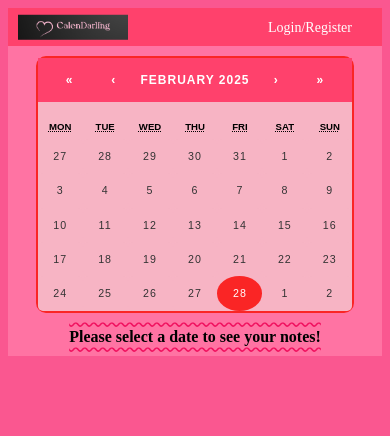
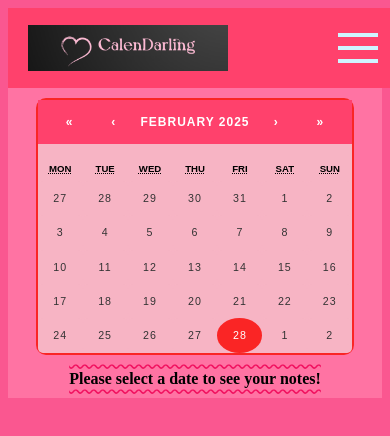
Before and after one commit to TwiceG/calendarling, a React (Vite) app: page /week-planner in a window 390 px wide. Shown: the top 436 px of the page. Built offline with nearby package versions, Linux system fonts and the light colour scheme; no server answers.

Commit message:
add hamburger menu for smaller screen and adjusted the layout for it

```diff
--- a/src/components/NavBar.jsx
+++ b/src/components/NavBar.jsx
@@ -1,39 +1,56 @@
-import { Link } from 'react-router-dom';
-import '../style/NavBar.css';
-import logo from '../assets/CalenDarling-logo4.png';
+import { useState } from "react";
+import { Link } from "react-router-dom";
+import "../style/NavBar.css";
+import logo from "../assets/CalenDarling-logo4.png";
 
 const NavBar = () => {
+    const [menuOpen, setMenuOpen] = useState(false);
+    const isLoggedIn = localStorage.getItem("username");
 
-    const isLoggedIn = localStorage.getItem('username');
+    const toggleMenu = () => {
+        setMenuOpen(!menuOpen);
+    };
 
     return (
-        <nav className="navbar">
-            <ul className="nav-list">
-                <li className="nav-item">
-                    <Link to="/" className="home-link" id='home'><img className='navbar-logo' src={logo} alt="calendarling-logo" /></Link>
-                </li>
-            </ul>
+        <nav className={`navbar ${menuOpen ? "active" : ""}`}>
+            <div className="navbar-container">
+                <Link to="/" className="home-link">
+                    <img className="navbar-logo" src={logo} alt="calendarling-logo" />
+                </Link>
 
-            <div className="auth-list">
+                <div className="hamburger" onClick={toggleMenu}>
+                    <span className="hamburger-bar"></span>
+                    <span className="hamburger-bar"></span>
+                    <span className="hamburger-bar"></span>
+                </div>
+
+                <ul className={`nav-list ${menuOpen ? "open" : ""}`}>
                     {isLoggedIn ? (
                         <>
                             <li className="nav-item">
-                            <Link to="/week-planner" className="nav-link">Planner</Link>
+                                <Link to="/week-planner" className="nav-link" onClick={toggleMenu}>
+                                    Planner
+                                </Link>
                             </li>
                             <li className="nav-item">
-                            <Link to="/chill" className="nav-link">Chill</Link>
+                                <Link to="/chill" className="nav-link" onClick={toggleMenu}>
+                                    Chill
+                                </Link>
                             </li>
-                        <div className="user-actions">
                             <li className="nav-item">
-                                <Link to="/logout" className="nav-link">Logout</Link>
+                                <Link to="/logout" className="nav-link" onClick={toggleMenu}>
+                                    Logout
+                                </Link>
                             </li>
-                        </div>
                         </>
                     ) : (
                         <li className="nav-item">
-                        <Link to="/login-register" className="nav-link">Login/Register</Link>
+                            <Link to="/login-register" className="nav-link" onClick={toggleMenu}>
+                                Login/Register
+                            </Link>
                         </li>
                     )}
+                </ul>
             </div>
         </nav>
     );
--- a/src/routes/Home.jsx
+++ b/src/routes/Home.jsx
@@ -27,7 +27,8 @@ const Home = () => {
             </h1>
             <h2>This is </h2>
             <h1>
-                <img className='logo' src={logo} alt="calendarling-logo" />
+                {name}
+                {/* <img className='logo' src={logo} alt="calendarling-logo" /> */}
             </h1>
         </div>
     );
--- a/src/style/App.css
+++ b/src/style/App.css
@@ -1,4 +1,4 @@
 body {
-   background-color: #FF73A3;
+   /* background-color: #FF73A3; */
    background-color: #fa5790;
 }
--- a/src/style/Chill.css
+++ b/src/style/Chill.css
@@ -30,6 +30,7 @@
 }
 
 .chill-btn {
+    margin-top: 80px; /* Adjust for navbar fixed position  */
     padding: 15px 30px;
     font-size: 20px;
     background-color: rgb(238, 106, 220);
--- a/src/style/NavBar.css
+++ b/src/style/NavBar.css
@@ -1,114 +1,100 @@
 /* Navbar container */
 .navbar {
-    position: relative;
+    position: fixed;
+    width: 100%;
+    background-color: #FF416C;
+    padding: 2px 20px;
     display: flex;
-    justify-content: space-between; /* Space between items, aligning the home button to the center */
+    justify-content: space-between;
     align-items: center;
-    background-color: #FF416C;
-    padding: 15px 20px;
-    position: relative;
+    z-index: 1000;
   }
 
+  .navbar-container {
+    width: 100%;
+    display: flex;
+    align-items: center;
+    justify-content: space-between;
+  }
 
-/* Navbar list that holds all nav items */
+  .home-link {
+    display: flex;
+    align-items: center;
+  }
+
+  .navbar-logo {
+    width: 200px;
+  }
+
+  /* Navbar list */
   .nav-list {
     list-style: none;
     display: flex;
+    gap: 30px;
     margin: 0;
     padding: 0;
-    width: 100%; /* Make the nav list span the entire width of the navbar */
-    justify-content: center; /* This ensures the Home button is centered */
   }
 
-/* Individual nav items */
   .nav-item {
-    margin-right: 30px; /* Space between items */
+    margin: 0;
   }
 
-/* Remove margin for the last item */
-.nav-item:last-child {
-    margin-right: 0;
-}
-
-/* Styling the links */
   .nav-link {
-    color: #fff;
+    color: #ffffff;
     text-decoration: none;
     font-size: 18px;
     padding: 10px 15px;
     transition: background-color 0.3s ease;
-    border-radius: 5px; /* Rounded corners */
+    border-radius: 5px;
   }
 
-/* Hover effect for links */
   .nav-link:hover {
     background-color: #fd88b1;
-    color: #f4f4f4;
+    color: #ffffff;
   }
 
-/* This will push user actions (login, register, logout) to the right */
-.user-actions {
-    display: flex;       /* Ensure items are displayed in a row */
-    gap: 20px;           /* Space between the buttons */
-    align-items: center; /* Align vertically if needed */
-    justify-content: flex-end; /* Align to the right side of the navbar */
-    margin-left: auto;   /* Push the items to the far right */
+  /* Hamburger menu */
+  .hamburger {
+    display: none;
+    flex-direction: column;
+    justify-content: space-between;
+    width: 40px;
+    height: 30px;
+    cursor: pointer;
   }
 
-
-/* Remove the unnecessary <ul> around the user-actions */
-.auth-list {
-    display: flex; /* Ensures the items inside auth-list are in a row */
-    list-style: none;
-    margin: 0;
-    padding: 0;
+  .hamburger-bar {
+    width: 100%;
+    height: 4px;
+    background-color: #cff4ff;
+    transition: all 0.3s ease-in-out;
   }
 
-#home {
-    position: absolute;  /* Position the home button independently of the flex layout */
-    top: 50%;  /* Center vertically */
-    left: 50%;  /* Center horizontally */
-    height: 100%;
-    transform: translate(-50%, -80%);  /* Adjust the button's position to truly center it */
+  /* Mobile Styles */
+  @media screen and (max-width: 768px) {
+    .hamburger {
+      display: flex;
     }
 
-.navbar-logo {
+    .nav-list {
+      position: absolute;
+      top: 100%;
+      right: 0;
+      background: #FF416C;
+      flex-direction: column;
       width: 200px;
-    display: flex;
-    transform: translate(0,5%);
+      height: auto;
+      padding: 20px;
+      border-radius: 5px;
+      transform: translateX(100%);
+      transition: transform 0.3s ease-in-out;
     }
 
-
-/* Responsive adjustments for small screens */
-@media screen and (max-width: 768px) {
-    /* Reduce the size of the navbar */
-    .navbar {
-        padding: 10px 15px;
+    .nav-list.open {
+      transform: translateX(0);
     }
 
-    /* Navbar list that holds all nav items */
-    .nav-list {
-        justify-content: flex-start; /* Align items to the left */
-        width: auto;  /* Allow list to shrink to fit items */
+    .nav-item {
+      margin-bottom: 15px;
     }
-
-    /* Navbar items */
-    .nav-item {
-        margin-right: 20px;  /* Reduced spacing between items */
   }
-
-    /* Adjust font size on mobile */
-    .nav-link {
-        font-size: 14px;  /* Smaller font size for mobile */
-    }
-    #home {
-        position:absolute;
-        margin-left: -100px;
-        transform: translate(-70%, -75%);
-    }
-
-    .navbar-logo {
-        width: 110px;
-    }
-
-}
--- a/src/style/WeeklyPlanner.css
+++ b/src/style/WeeklyPlanner.css
@@ -7,12 +7,14 @@
     flex-direction: column; /* Arrange items vertically */
     align-items: center;
     padding: 20px;
+
 }
 
 .calendar-container {
     margin-bottom: 20px;
     display: flex;
     justify-content: center;
+    margin-top: 80px;
 }
 
 .user-director {
```
Lines whose indentation alone changed are shown as unchanged.
